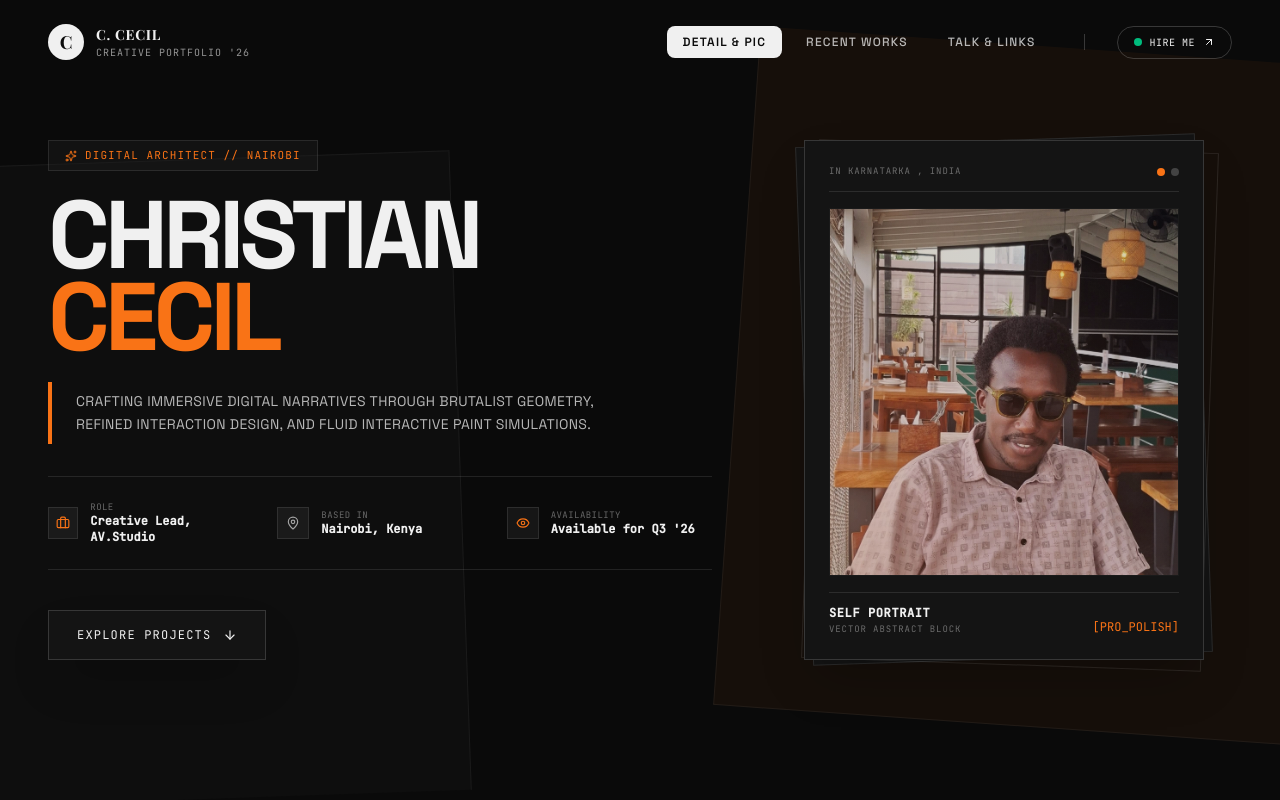
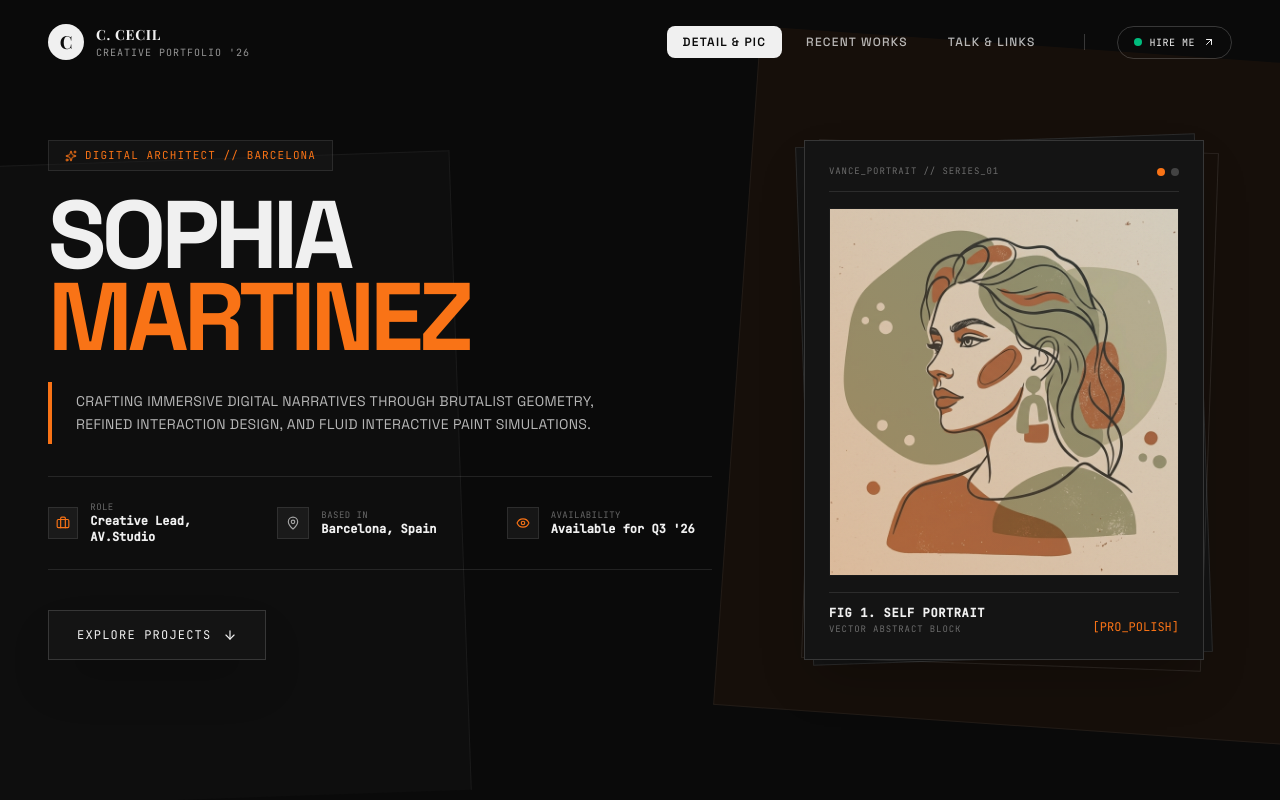
Before and after one commit to cecvl/rankport, a React (Vite) app: page / in a window 1280 px wide. Shown: the top 800 px of the page. Built offline with nearby package versions, Linux system fonts and the light colour scheme; a web font is replaced by a local one.

Commit message:
refactor: update portfolio persona to Sophia Martinez
Update name and location details throughout the app to reflect the new portfolio owner.

```diff
--- a/src/App.tsx
+++ b/src/App.tsx
@@ -79,7 +79,7 @@ export default function App() {
           >
             {/* Top info stamp */}
             <div className="flex justify-between items-center w-full font-mono text-[10px] tracking-widest text-earth-cream/40">
-              <span>CHRISTIAN CECIL • STUDIO WORK '26</span>
+              <span>SOPHIA MARTINEZ • STUDIO WORK '26</span>
               <span>INDEX: 0% / LOADING</span>
             </div>
 
@@ -104,9 +104,9 @@ export default function App() {
                   transition={{ duration: 1.2, ease: [0.16, 1, 0.3, 1], delay: 0.3 }}
                   className="font-sans text-5xl md:text-8xl font-black uppercase leading-[0.85] tracking-tighter"
                 >
-                  CHRISTIAN <br />
+                  SOPHIA <br />
                   <span className="text-earth-clay">
-                    CECIL O.ASUNA
+                    MARTINEZ
                   </span>
                 </motion.h2>
               </div>
--- a/src/components/IntroSection.tsx
+++ b/src/components/IntroSection.tsx
@@ -95,7 +95,7 @@ export default function IntroSection({
               className="inline-flex items-center gap-2 px-4 py-1.5 bg-earth-sand/40 border border-white/10 text-earth-clay font-mono text-[11px] tracking-widest uppercase mb-6"
             >
               <Sparkles size={12} className="text-earth-clay" />
-              DIGITAL ARCHITECT // NAIROBI
+              DIGITAL ARCHITECT // BARCELONA
             </motion.div>
 
             {/* Headline Title */}
@@ -103,9 +103,9 @@ export default function IntroSection({
               variants={itemVariants}
               className="font-sans text-6xl md:text-8xl font-black leading-[0.85] tracking-tighter uppercase text-earth-ink mb-6"
             >
-              CHRISTIAN<br />
+              SOPHIA<br />
               <span className="text-earth-clay">
-                CECIL
+                MARTINEZ
               </span>
             </motion.h1>
 
@@ -139,7 +139,7 @@ export default function IntroSection({
                 </div>
                 <div className="flex flex-col">
                   <span className="text-earth-ink/40 uppercase text-[9px] tracking-wider">Based In</span>
-                  <span className="text-earth-ink font-semibold">Nairobi, Kenya</span>
+                  <span className="text-earth-ink font-semibold">Barcelona, Spain</span>
                 </div>
               </div>
               <div className="flex items-center gap-3">
@@ -206,7 +206,7 @@ export default function IntroSection({
                 {/* Vintage gallery layout styling */}
                 <div className="flex justify-between items-center border-b border-white/10 pb-3">
                   <span className="font-mono text-[9px] tracking-widest text-earth-ink/40 uppercase">
-                    IN KARNATARKA , INDIA
+                    VANCE_PORTRAIT // SERIES_01
                   </span>
                   <div className="flex gap-1.5">
                     <span className="w-2 h-2 rounded-full bg-earth-clay"></span>
@@ -217,8 +217,8 @@ export default function IntroSection({
                 {/* Avatar Portrait container with clean overlay frames */}
                 <div className="my-4 flex-1 overflow-hidden border border-white/10 relative group bg-black">
                   <img
-                    src="/src/assets/images/profileimage.jpg"
-                    alt="Christian Cecil Portrait"
+                    src="/src/assets/images/artsy_avatar_1781518018232.jpg"
+                    alt="Sophia Martinez Art Portrait"
                     referrerPolicy="no-referrer"
                     className="w-full h-full object-cover opacity-85 group-hover:opacity-100 transition-all duration-700"
                     onError={(e) => {
@@ -232,7 +232,7 @@ export default function IntroSection({
                 {/* Portrait Label block */}
                 <div className="flex justify-between items-end pt-3 border-t border-white/10 font-mono text-xs">
                   <div>
-                    <h3 className="font-bold text-earth-ink uppercase tracking-wider">Self Portrait</h3>
+                    <h3 className="font-bold text-earth-ink uppercase tracking-wider">Fig 1. Self Portrait</h3>
                     <p className="text-[9px] text-earth-ink/40 uppercase tracking-widest mt-0.5">
                       Vector Abstract Block
                     </p>
```
Also changed, not shown: package.json (+6 -8 lines), src/assets/images/profileimage.jpg (deleted), 1 other file (tests, documents, lock files or other folders).
